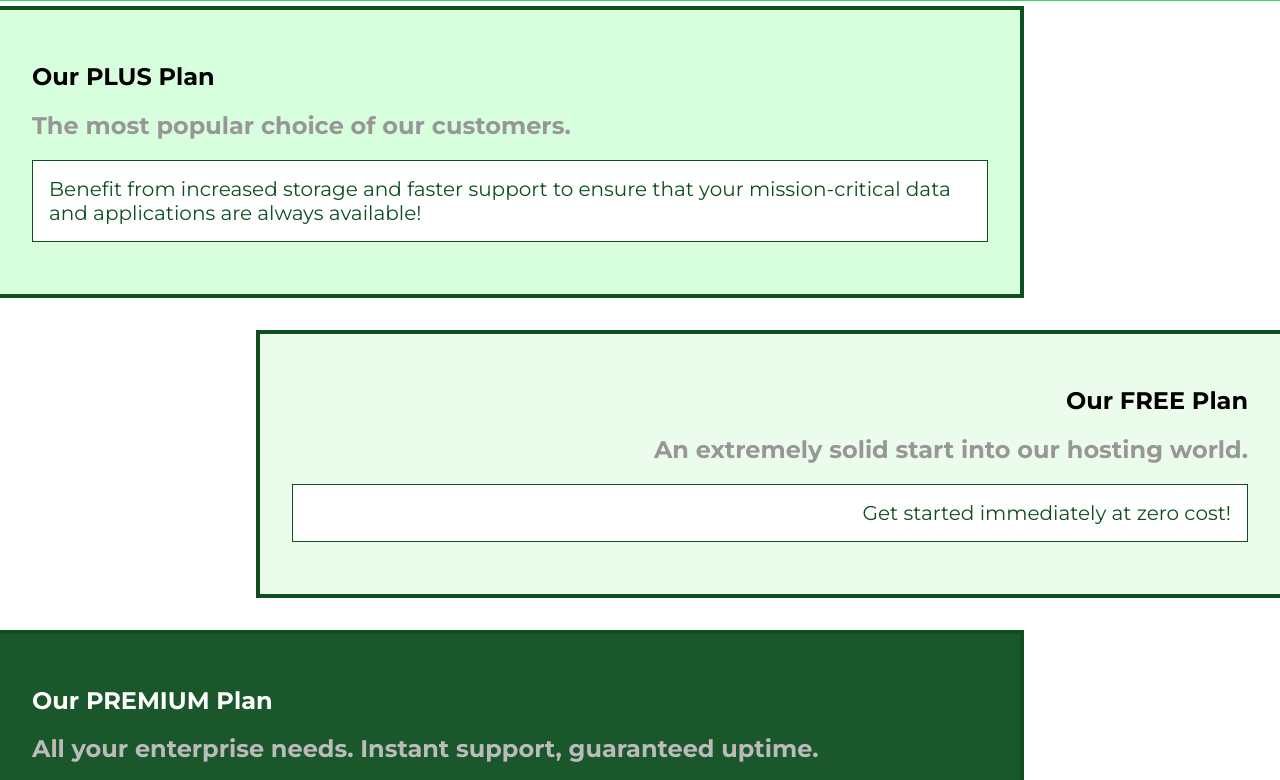
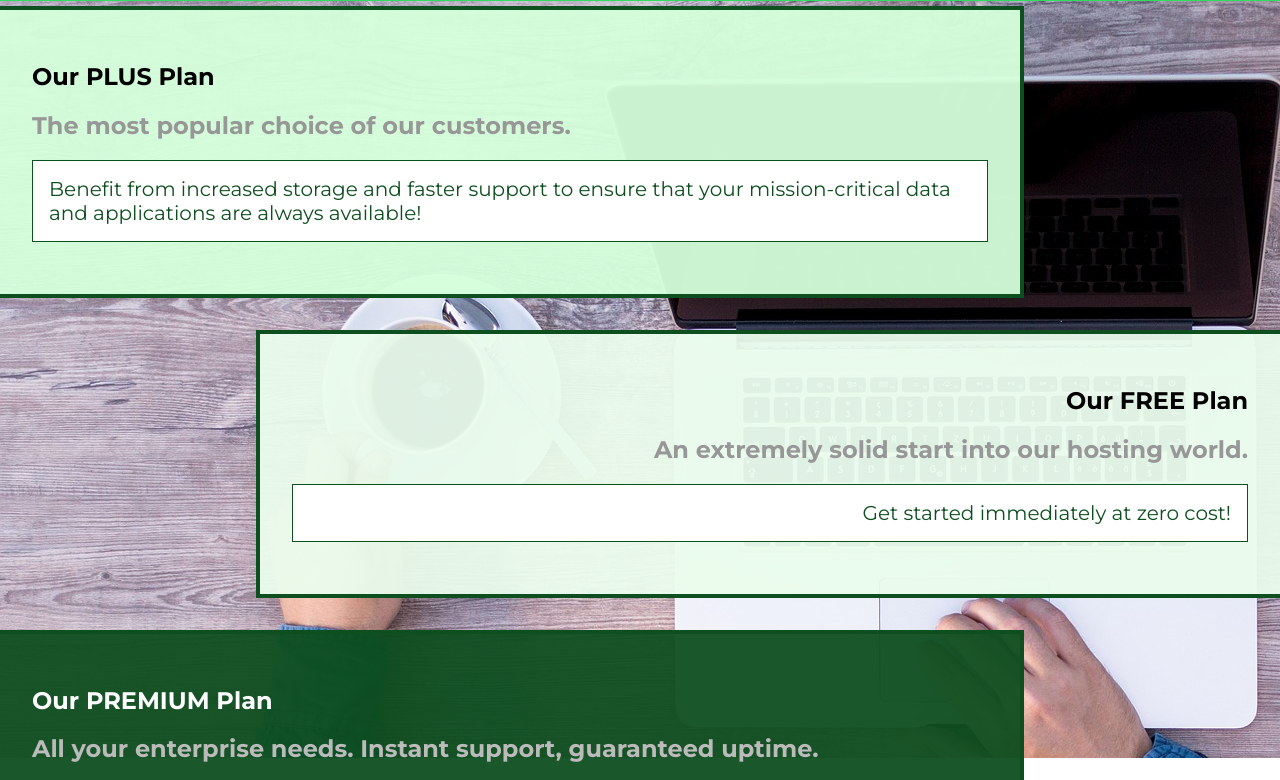
Before and after one commit to andrewrey/cssPracticeCourse, a plain HTML site: page packages/index.html in a window 1280 px wide. Shown: the part 42-822 px from the top of the page. Drawn offline with Linux system fonts and the light colour scheme.

Commit message:
added background image to packages fixed

```diff
--- a/packages/index.html
+++ b/packages/index.html
@@ -9,6 +9,8 @@
     <link rel="stylesheet" href="packages.css" />
   </head>
   <body>
+    <div class="background"></div>
+
     <header class="main-header">
       <div>
         <a href="../index.html" class="main-header__brand">uHost</a>
--- a/packages/packages.css
+++ b/packages/packages.css
@@ -1,3 +1,11 @@
+.background {
+  background: url("../images/plans-background.jpg");
+  width: 100vw;
+  height: 100vh;
+  position: fixed;
+  z-index: -1;
+}
+
 main {
   padding-top: 32px;
 }
--- a/shared.css
+++ b/shared.css
@@ -14,6 +14,8 @@ body {
   padding: 8px 16px;
   background-color: #2ddf5c;
   position: fixed;
+  top: 0;
+  left: 0;
 }
 
 .main-header__brand {
```
Also changed, not shown: images/plans-background.jpg (added).
